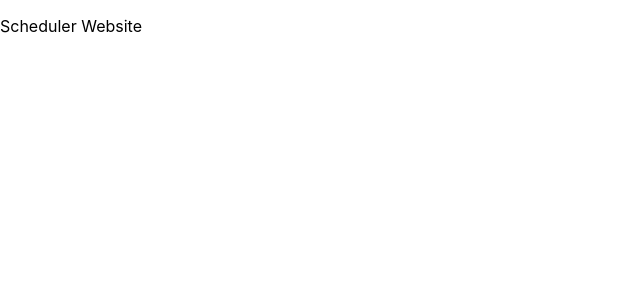
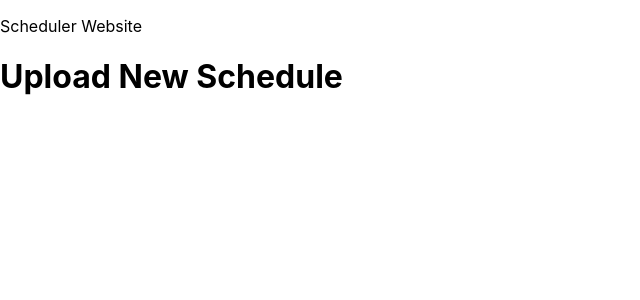
Before and after one commit to danipurwadi/scheduler, a React (Create React App) app in the folder client/: page / in a window 1280 px wide. Shown: the top 300 px of the page, without its empty margins (0-640 px from the left). Built offline with nearby package versions, Linux system fonts and the light colour scheme.

Commit message:
feat(upload): add upload schedule framework

```diff
--- a/client/src/App.js
+++ b/client/src/App.js
@@ -1,8 +1,14 @@
 import './App.css';
+import UploadSchedule from './components/UploadScheduleComponent';
+// import NavBar from './components/NavBar';
 
 function App() {
   return (
-    <p>Scheduler Website</p>
+    <div>
+      <p>Scheduler Website</p>
+      <UploadSchedule />
+    </div>
+
   );
 }
 
--- /dev/null
+++ b/client/src/components/UploadScheduleComponent.js
@@ -0,0 +1,12 @@
+import React from 'react';
+
+
+function UploadComponent() {
+    return(
+        <div className = "container">
+            <h1>Upload New Schedule</h1>
+        </div>
+    )
+}
+
+export default UploadComponent;
```
